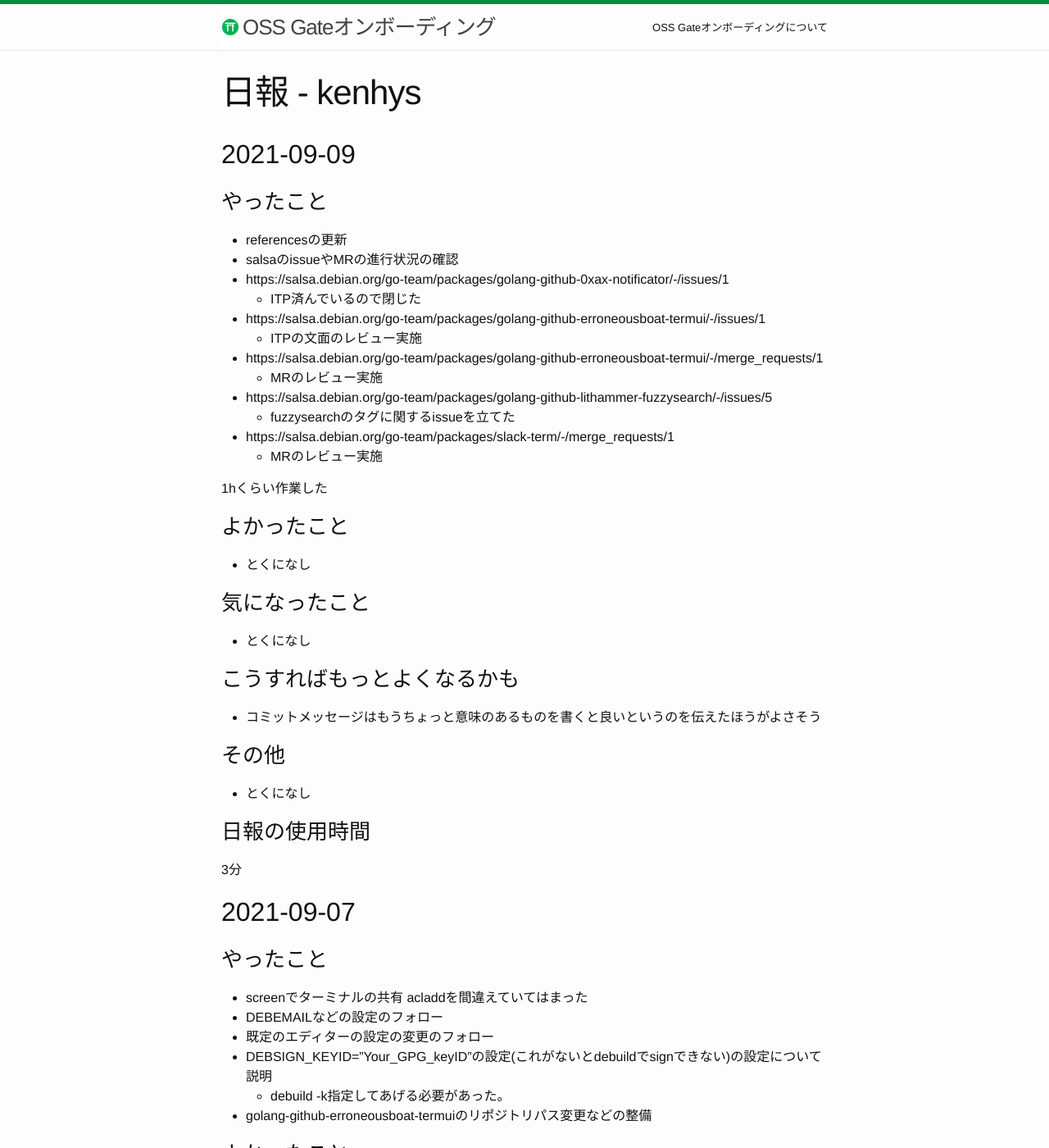
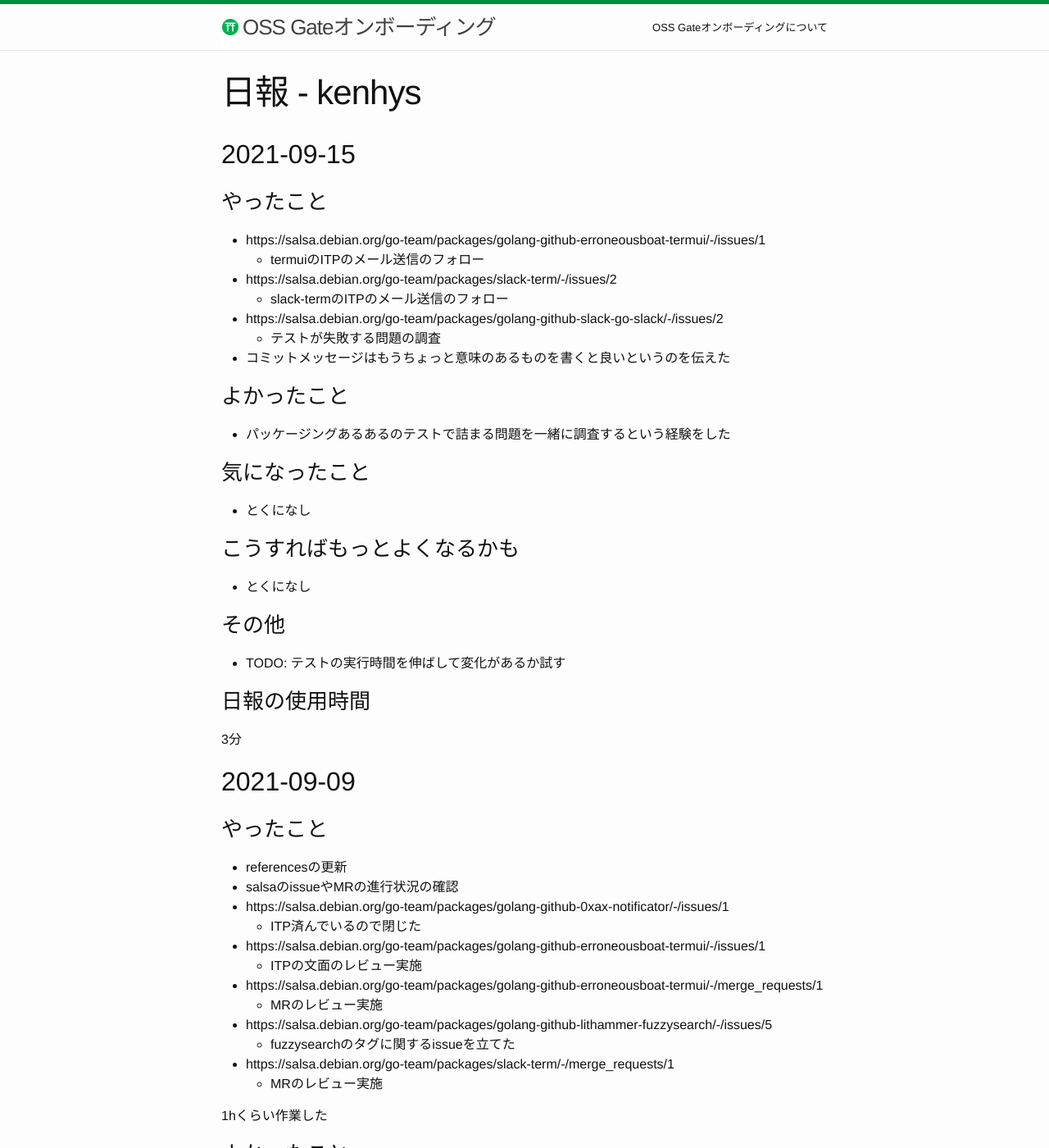
Before and after one commit to oss-gate/on-boarding, a Jekyll site: the page built from proposals/2021-08/kenhys-maintain-debian-packages/daily-report-kenhys.md, in a window 1280 px wide and 1400 px high. Shown: the whole window at 82% size. Built offline with Jekyll 4.4.1, drawn with Linux system fonts in a browser that asks for light colours; Markdown is read by kramdown in place of the engine named in the settings; comment, search, counter and statistics services are not loaded.

Commit message:
2021-08: add 9/15 activity

```diff
--- a/proposals/2021-08/kenhys-maintain-debian-packages/daily-report-kenhys.md
+++ b/proposals/2021-08/kenhys-maintain-debian-packages/daily-report-kenhys.md
@@ -6,6 +6,38 @@ title: 日報 - kenhys
 <!-- ↑の${ID}は自分のGitHubのIDに置き換える。例：日報 - kenhys -->
 
 <!-- 新しい日付を上に書く。つまり、追記するときは上に追記する。 -->
+
+## 2021-09-15
+
+### やったこと
+
+* https://salsa.debian.org/go-team/packages/golang-github-erroneousboat-termui/-/issues/1
+  * termuiのITPのメール送信のフォロー
+* https://salsa.debian.org/go-team/packages/slack-term/-/issues/2
+  * slack-termのITPのメール送信のフォロー
+* https://salsa.debian.org/go-team/packages/golang-github-slack-go-slack/-/issues/2
+  * テストが失敗する問題の調査
+* コミットメッセージはもうちょっと意味のあるものを書くと良いというのを伝えた
+
+### よかったこと
+
+* パッケージングあるあるのテストで詰まる問題を一緒に調査するという経験をした
+
+### 気になったこと
+
+* とくになし
+
+### こうすればもっとよくなるかも
+
+* とくになし
+
+### その他
+
+* TODO: テストの実行時間を伸ばして変化があるか試す
+
+### 日報の使用時間
+
+3分
 
 ## 2021-09-09
 
```
